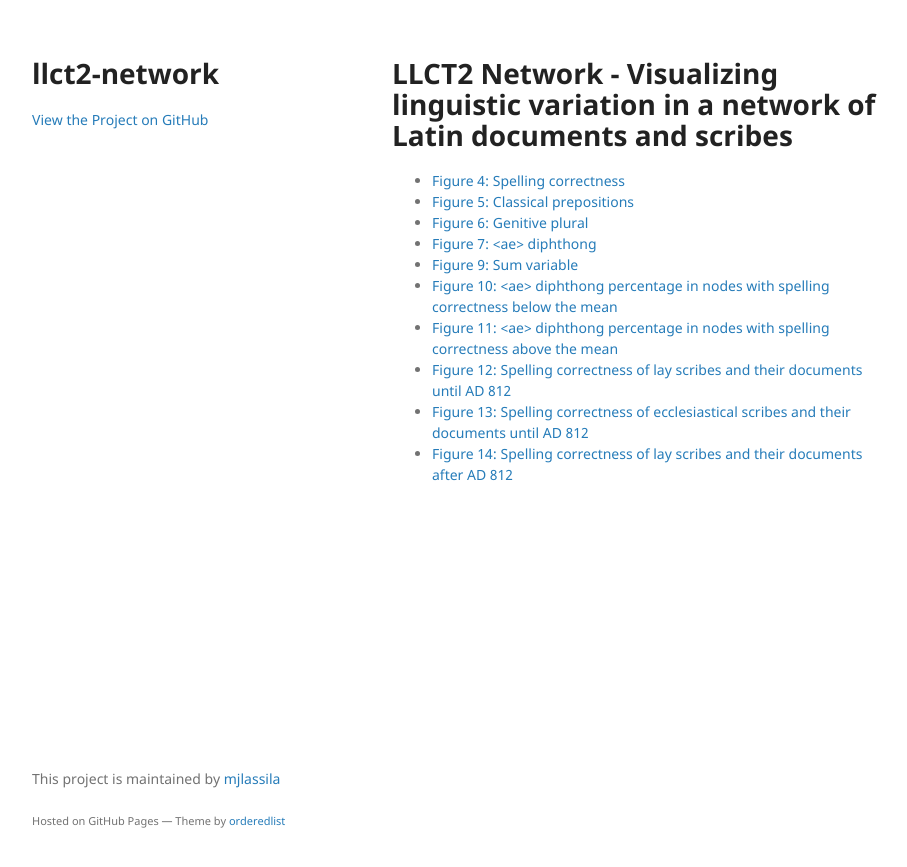
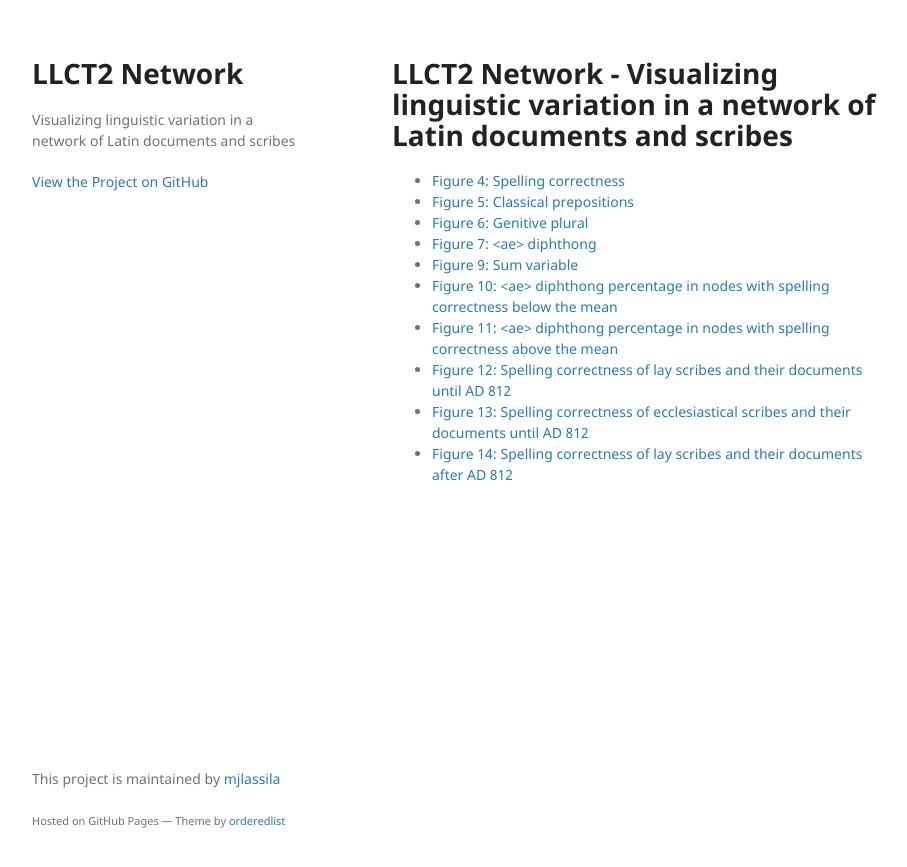
Before and after one commit to mjlassila/llct2-network, a Jekyll site: the page built from docs/index.md, in a window 1280 px wide. Shown: the top 867 px of the page, without its empty margins (178-1085 px from the left). Built offline with Jekyll 4.4.1, drawn with Linux system fonts in a browser that asks for light colours; our own code applies the rules of GitHub Pages for plain Markdown files; the repository's description, which GitHub fills in, is left out.

Commit message:
Updated config

```diff
--- a/docs/_config.yml
+++ b/docs/_config.yml
@@ -1 +1,3 @@
+title: LLCT2 Network
+description: Visualizing linguistic variation in a network of Latin documents and scribes
 theme: jekyll-theme-minimal
```
